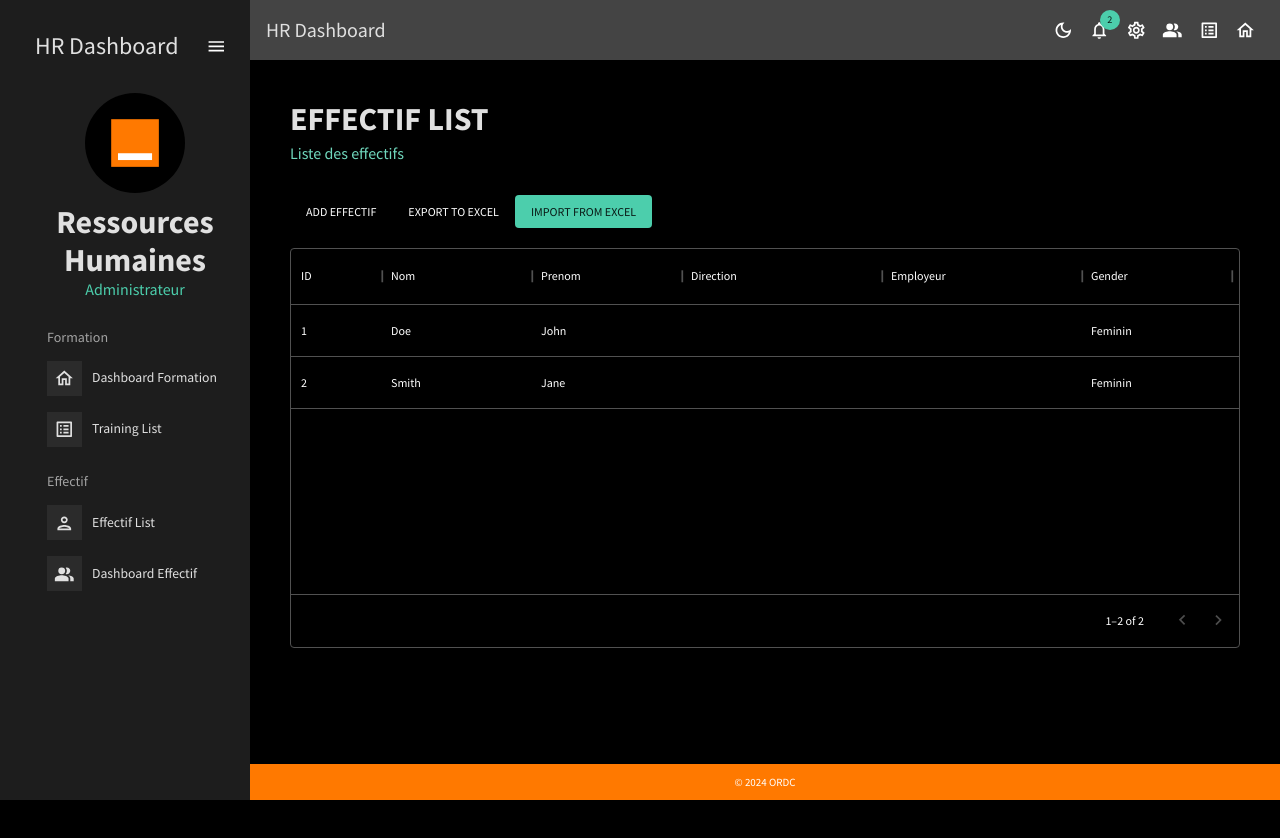
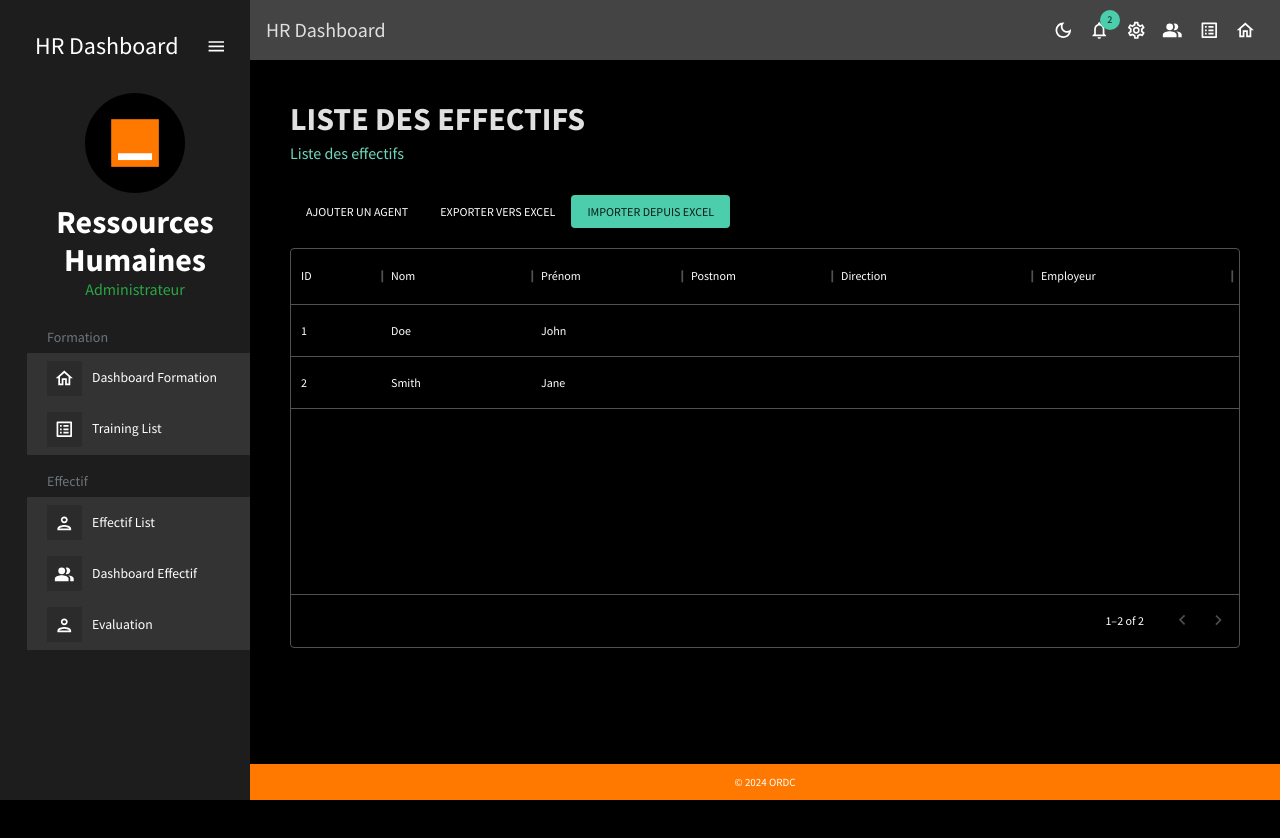
Before and after one commit to divineago/tempOrangeFront, a React (Create React App) app: page /effectiflist in a window 1280 px wide. Shown: the top 838 px of the page. Built offline with nearby package versions, Linux system fonts and the light colour scheme.

Commit message:
Ajouts des plugs

```diff
--- a/src/scenes/effectif/EffectifList.jsx
+++ b/src/scenes/effectif/EffectifList.jsx
@@ -1,7 +1,7 @@
-import React, { useState } from 'react';
+import React, { useState} from 'react';
 import { Box, Button, TextField, MenuItem, Snackbar, Alert, Dialog, DialogActions, DialogContent, DialogTitle } from '@mui/material';
 import Header from '../../components/Header';
-import { directions, employeurs, effectifList as initialEffectifList, genderOptions, contractOptions } from '../../data/mockData';
+import { directions, employeurs, effectifList as initialEffectifList, genderOptions, contractOptions, statusOptions, classificationOptions } from '../../data/mockData';
 import { DataGrid } from '@mui/x-data-grid';
 import * as XLSX from 'xlsx';
 
@@ -11,18 +11,37 @@ const EffectifList = () => {
     id: '',
     nom: '',
     prenom: '',
+    postnom: '',
     directionId: '',
     employeurId: '',
     gender: '',
     dateNaissance: '',
-    seniorite: '',
     contrat: '',
+    mat: '',
+    classification: '',
+    fonction: '',
+    city: '',
+    embauche: '',
+    email: '',
+    status: '',
+    endcontrat: '',
+    hiringplace: '',
+    hiringdate: '',
+    dureecontrat: '',
+    essai: '',
   });
   const [editMode, setEditMode] = useState(false);
   const [openSnackbar, setOpenSnackbar] = useState(false);
   const [snackbarMessage, setSnackbarMessage] = useState('');
   const [snackbarSeverity, setSnackbarSeverity] = useState('success');
   const [openDialog, setOpenDialog] = useState(false);
+
+  const calculateSeniority = (hireDate) => {
+    const startDate = new Date(hireDate);
+    const currentDate = new Date();
+    const seniority = currentDate.getFullYear() - startDate.getFullYear();
+    return seniority;
+  };
 
   const handleInputChange = (event) => {
     const { name, value } = event.target;
@@ -34,29 +53,54 @@ const EffectifList = () => {
 
   const handleFormSubmit = (event) => {
     event.preventDefault();
+    const seniority = calculateSeniority(formData.embauche);
+    const currentDate = new Date();
+    const birthDate = new Date(formData.dateNaissance);
+    const age = currentDate.getFullYear() - birthDate.getFullYear();
+
+    if (age < 18) {
+      setSnackbarMessage('L\'âge doit être d\'au moins 18 ans');
+      setSnackbarSeverity('error');
+      setOpenSnackbar(true);
+      return;
+    }
+
     if (editMode) {
       const updatedList = effectifList.map((effectif) =>
-        effectif.id === formData.id ? { ...formData } : effectif
+        effectif.id === formData.id ? { ...formData, seniority } : effectif
       );
       setEffectifList(updatedList);
     } else {
-      const newEffectif = { ...formData, id: effectifList.length + 1 };
+      const newEffectif = { ...formData, id: effectifList.length + 1, seniority };
       setEffectifList([...effectifList, newEffectif]);
     }
+
     setFormData({
       id: '',
       nom: '',
       prenom: '',
+      postnom: '',
       directionId: '',
       employeurId: '',
       gender: '',
       dateNaissance: '',
-      seniorite: '',
       contrat: '',
+      mat: '',
+      classification: '',
+      fonction: '',
+      city: '',
+      embauche: '',
+      email: '',
+      status: '',
+      endcontrat: '',
+      hiringplace: '',
+      hiringdate: '',
+      dureecontrat: '',
+      essai: '',
     });
     setEditMode(false);
     setOpenDialog(false);
-    setSnackbarMessage(editMode ? 'Effectif updated successfully' : 'Effectif added successfully');
+    setSnackbarMessage(editMode ? 'Effectif mis à jour avec succès' : 'Effectif ajouté avec succès');
     setSnackbarSeverity('success');
     setOpenSnackbar(true);
   };
@@ -68,10 +112,10 @@ const EffectifList = () => {
   };
 
   const handleDelete = (id) => {
-    if (window.confirm('Are you sure you want to delete this effectif?')) {
+    if (window.confirm('Êtes-vous sûr de vouloir supprimer cet effectif ?')) {
       const updatedList = effectifList.filter((effectif) => effectif.id !== id);
       setEffectifList(updatedList);
-      setSnackbarMessage('Effectif deleted successfully');
+      setSnackbarMessage('Effectif supprimé avec succès');
       setSnackbarSeverity('success');
       setOpenSnackbar(true);
     }
@@ -96,11 +140,11 @@ const EffectifList = () => {
           const worksheet = workbook.Sheets[sheetName];
           const json = XLSX.utils.sheet_to_json(worksheet);
           setEffectifList(json);
-          setSnackbarMessage('Data imported successfully');
+          setSnackbarMessage('Données importées avec succès');
           setSnackbarSeverity('success');
           setOpenSnackbar(true);
         } catch (error) {
-          setSnackbarMessage('Error importing data');
+          setSnackbarMessage('Erreur lors de l\'importation des données');
           setSnackbarSeverity('error');
           setOpenSnackbar(true);
         }
@@ -112,7 +156,8 @@ const EffectifList = () => {
   const columns = [
     { field: 'id', headerName: 'ID', width: 90 },
     { field: 'nom', headerName: 'Nom', width: 150 },
-    { field: 'prenom', headerName: 'Prenom', width: 150 },
+    { field: 'prenom', headerName: 'Prénom', width: 150 },
+    { field: 'postnom', headerName: 'Postnom', width: 150 },
     {
       field: 'directionId',
       headerName: 'Direction',
@@ -125,10 +170,27 @@ const EffectifList = () => {
       width: 200,
       valueGetter: (params) => employeurs.find((emp) => emp.value === params.row.employeurId)?.label,
     },
-    { field: 'gender', headerName: 'Gender', width: 150 },
+    { field: 'gender', headerName: 'Genre', width: 150 },
     { field: 'dateNaissance', headerName: 'Date de Naissance', width: 150 },
-    { field: 'seniorite', headerName: 'Seniorité (années)', width: 130 },
+    {
+      field: 'seniority',
+      headerName: 'Ancienneté (années)',
+      width: 130,
+      valueGetter: (params) => calculateSeniority(params.row.embauche)
+    },
     { field: 'contrat', headerName: 'Contrat', width: 150 },
+    { field: 'classification', headerName: 'Classification', width: 150 },
+    { field: 'status', headerName: 'Statut', width: 150 },
+    { field: 'hiringplace', headerName: 'Lieu d\'embauche', width: 150 },
+    {
+      field: 'hiringdate',
+      headerName: 'Date d\'embauche',
+      width: 150,
+      valueGetter: (params) => {
+        const date = new Date(params.row.hiringdate);
+        return date.toLocaleDateString('fr-FR');
+      }
+    },
     {
       field: 'actions',
       headerName: 'Actions',
@@ -136,10 +198,10 @@ const EffectifList = () => {
       renderCell: (params) => (
         <>
           <Button variant="outlined" color="primary" size="small" onClick={() => handleEdit(params.row)}>
-            Edit
+            Modifier
           </Button>
           <Button variant="outlined" color="error" size="small" onClick={() => handleDelete(params.row.id)}>
-            Delete
+            Supprimer
           </Button>
         </>
       ),
@@ -161,30 +223,42 @@ const EffectifList = () => {
       id: '',
       nom: '',
       prenom: '',
+      postnom: '',
       directionId: '',
       employeurId: '',
       gender: '',
       dateNaissance: '',
-      seniorite: '',
       contrat: '',
+      mat: '',
+      classification: '',
+      fonction: '',
+      city: '',
+      embauche: '',
+      email: '',
+      status: '',
+      endcontrat: '',
+      hiringplace: '',
+      hiringdate: '',
+      dureecontrat: '',
+      essai: '',
     });
   };
 
   return (
     <Box m="20px">
-      <Header title="EFFECTIF LIST" subtitle="Liste des effectifs" />
+      <Header title="LISTE DES EFFECTIFS" subtitle="Liste des effectifs" />
 
       <Box mb="20px">
         <Button variant="contained" color="primary" onClick={handleOpenDialog}>
-          Add Effectif
+          Ajouter un Agent
         </Button>
         <Button variant="contained" color="primary" onClick={handleExportExcel}>
-          Export to Excel
+          Exporter vers Excel
         </Button>
         <input type="file" accept=".xlsx, .xls" onChange={handleImportExcel} style={{ display: 'none' }} id="upload-excel-effectif" />
         <label htmlFor="upload-excel-effectif">
           <Button variant="contained" color="secondary" component="span">
-            Import from Excel
+            Importer depuis Excel
           </Button>
         </label>
       </Box>
@@ -194,48 +268,46 @@ const EffectifList = () => {
       </Box>
 
       <Dialog open={openDialog} onClose={handleCloseDialog} fullWidth maxWidth="md">
-        <DialogTitle>{editMode ? 'Edit Effectif' : 'Add Effectif'}</DialogTitle>
+        <DialogTitle>{editMode ? 'Modifier Effectif' : 'Ajouter Agent'}</DialogTitle>
         <DialogContent>
           <Box display="flex" flexDirection="column" gap="10px" mb="20px">
-            <TextField label="Nom" name="nom" value={formData.nom} onChange={handleInputChange} variant="outlined" required />
-            <TextField label="Prenom" name="prenom" value={formData.prenom} onChange={handleInputChange} variant="outlined" required />
+            <TextField label="Nom" name="nom" value={formData.nom} onChange={handleInputChange} required />
+            <TextField label="Prénom" name="prenom" value={formData.prenom} onChange={handleInputChange} required />
+            <TextField label="Postnom" name="postnom" value={formData.postnom} onChange={handleInputChange} required />
             <TextField
-              select
               label="Direction"
               name="directionId"
               value={formData.directionId}
               onChange={handleInputChange}
-              variant="outlined"
+              select
               required
             >
-              {directions.map((dir) => (
-                <MenuItem key={dir.value} value={dir.value}>
-                  {dir.label}
+              {directions.map((option) => (
+                <MenuItem key={option.value} value={option.value}>
+                  {option.label}
                 </MenuItem>
               ))}
             </TextField>
             <TextField
-              select
               label="Employeur"
               name="employeurId"
               value={formData.employeurId}
               onChange={handleInputChange}
-              variant="outlined"
+              select
               required
             >
-              {employeurs.map((emp) => (
-                <MenuItem key={emp.value} value={emp.value}>
-                  {emp.label}
+              {employeurs.map((option) => (
+                <MenuItem key={option.value} value={option.value}>
+                  {option.label}
                 </MenuItem>
               ))}
             </TextField>
             <TextField
-              select
-              label="Gender"
+              label="Genre"
               name="gender"
               value={formData.gender}
               onChange={handleInputChange}
-              variant="outlined"
+              select
               required
             >
               {genderOptions.map((option) => (
@@ -244,15 +316,21 @@ const EffectifList = () => {
                 </MenuItem>
               ))}
             </TextField>
-            <TextField label="Date de Naissance" name="dateNaissance" type="date" value={formData.dateNaissance} onChange={handleInputChange} variant="outlined" required InputLabelProps={{ shrink: true }} />
-            <TextField label="Seniorité (années)" name="seniorite" value={formData.seniorite} onChange={handleInputChange} variant="outlined" required />
             <TextField
-           select
+              label="Date de Naissance"
+              name="dateNaissance"
+              value={formData.dateNaissance}
+              onChange={handleInputChange}
+              type="date"
+              InputLabelProps={{ shrink: true }}
+              required
+            />
+            <TextField
               label="Contrat"
               name="contrat"
               value={formData.contrat}
               onChange={handleInputChange}
-           variant="outlined"
+              select
               required
             >
               {contractOptions.map((option) => (
@@ -261,17 +339,84 @@ const EffectifList = () => {
                 </MenuItem>
               ))}
             </TextField>
+            <TextField label="Matricule" name="mat" value={formData.mat} onChange={handleInputChange} required />
+            <TextField
+              label="Classification"
+              name="classification"
+              value={formData.classification}
+              onChange={handleInputChange}
+              select
+              required
+            >
+              {classificationOptions.map((option) => (
+                <MenuItem key={option.value} value={option.value}>
+                  {option.label}
+                </MenuItem>
+              ))}
+            </TextField>
+            <TextField label="Fonction" name="fonction" value={formData.fonction} onChange={handleInputChange} required />
+            <TextField label="Lieu d'embauche" name="hiringplace" value={formData.hiringplace} onChange={handleInputChange} required />
+            <TextField
+              label="Date d'Embauche"
+              name="embauche"
+              value={formData.embauche}
+              onChange={handleInputChange}
+              type="date"
+              InputLabelProps={{ shrink: true }}
+              required
+            />
+            <TextField label="Email" name="email" value={formData.email} onChange={handleInputChange} type="email" required />
+            <TextField
+              label="Statut"
+              name="status"
+              value={formData.status}
+              onChange={handleInputChange}
+              select
+              required
+            >
+              {statusOptions.map((option) => (
+                <MenuItem key={option.value} value={option.value}>
+                  {option.label}
+                </MenuItem>
+              ))}
+            </TextField>
+            <TextField
+              label="Date de fin de contrat"
+              name="endcontrat"
+              value={formData.endcontrat}
+              onChange={handleInputChange}
+              type="date"
+              InputLabelProps={{ shrink: true }}
+              required
+            />
+            <TextField
+              label="Durée du contrat (mois)"
+              name="dureecontrat"
+              value={formData.dureecontrat}
+              onChange={handleInputChange}
+              type="number"
+              required
+            />
+            <TextField
+              label="Période d'essai (mois)"
+              name="essai"
+              value={formData.essai}
+              onChange={handleInputChange}
+              type="number"
+              required
+            />
           </Box>
         </DialogContent>
         <DialogActions>
-<Button onClick={handleCloseDialog} color="secondary">
-Cancel
+          <Button onClick={handleCloseDialog} color="primary">
+            Annuler
           </Button>
-<Button onClick={handleFormSubmit} color="primary" variant="contained">
-{editMode ? 'Update' : 'Add'}
+          <Button onClick={handleFormSubmit} color="primary">
+            {editMode ? 'Mettre à jour' : 'Ajouter'}
           </Button>
         </DialogActions>
       </Dialog>
+
       <Snackbar open={openSnackbar} autoHideDuration={6000} onClose={handleCloseSnackbar}>
         <Alert onClose={handleCloseSnackbar} severity={snackbarSeverity}>
           {snackbarMessage}
--- a/src/scenes/global/Sidebar.jsx
+++ b/src/scenes/global/Sidebar.jsx
@@ -1,10 +1,8 @@
-// src/scenes/global/Sidebar.js
-import { useState } from "react";
+import React, { useState } from "react";
 import { ProSidebar, Menu, MenuItem } from "react-pro-sidebar";
-import { Box, IconButton, Typography, useTheme } from "@mui/material";
+import { Box, IconButton, Typography } from "@mui/material";
 import { Link } from "react-router-dom";
 import "react-pro-sidebar/dist/css/styles.css";
-import { tokens } from "../../theme";
 import HomeOutlinedIcon from "@mui/icons-material/HomeOutlined";
 import PersonOutlinedIcon from "@mui/icons-material/PersonOutlined";
 import MenuOutlinedIcon from "@mui/icons-material/MenuOutlined";
@@ -12,15 +10,13 @@ import ListAltIcon from "@mui/icons-material/ListAlt";
 import PeopleAltIcon from "@mui/icons-material/PeopleAlt";
 
 const Item = ({ title, to, icon, selected, setSelected }) => {
-  const theme = useTheme();
-  const colors = tokens(theme.palette.mode);
   return (
     <MenuItem
       active={selected === title}
       className="menu-item-hover"
-      style={{ color: colors.grey[100] }}
       onClick={() => setSelected(title)}
       icon={icon}
+      style={{ color: "#fff", background: "#333" }} // Fixed style
     >
       <Typography>{title}</Typography>
       <Link to={to} />
@@ -29,8 +25,6 @@ const Item = ({ title, to, icon, selected, setSelected }) => {
 };
 
 const Sidebar = () => {
-  const theme = useTheme();
-  const colors = tokens(theme.palette.mode);
   const [isCollapsed, setIsCollapsed] = useState(false);
   const [selected, setSelected] = useState("Dashboard");
 
@@ -48,7 +42,7 @@ const Sidebar = () => {
             icon={isCollapsed ? <MenuOutlinedIcon /> : undefined}
             style={{
               margin: "10px 0 20px 0",
-              color: colors.primary[500],
+              color: "#007BFF", // Fixed color
             }}
           >
             {!isCollapsed && (
@@ -58,7 +52,7 @@ const Sidebar = () => {
                 alignItems="center"
                 ml="15px"
               >
-                <Typography variant="h3" color={colors.grey[100]}>
+                <Typography variant="h3" color="#fff">
                   HR Dashboard
                 </Typography>
                 <IconButton onClick={toggleSidebar}>
@@ -82,13 +76,13 @@ const Sidebar = () => {
               <Box textAlign="center">
                 <Typography
                   variant="h2"
-                  color={colors.grey[100]}
+                  color="#fff"
                   fontWeight="bold"
                   sx={{ m: "10px 0 0 0" }}
                 >
                   Ressources Humaines
                 </Typography>
-                <Typography variant="h5" color={colors.greenAccent[500]}>
+                <Typography variant="h5" color="#28A745">
                   Administrateur
                 </Typography>
               </Box>
@@ -98,7 +92,7 @@ const Sidebar = () => {
           <Box paddingLeft={isCollapsed ? undefined : "10%"}>
             <Typography
               variant="h6"
-              color={colors.grey[300]}
+              color="#6C757D"
               sx={{ m: "15px 0 5px 20px" }}
             >
               Formation
@@ -119,7 +113,7 @@ const Sidebar = () => {
             />
             <Typography
               variant="h6"
-              color={colors.grey[300]}
+              color="#6C757D"
               sx={{ m: "15px 0 5px 20px" }}
             >
               Effectif
@@ -138,6 +132,13 @@ const Sidebar = () => {
               selected={selected}
               setSelected={setSelected}
             />
+            <Item
+              title="Evaluation"
+              to="/evaluation"
+              icon={<PersonOutlinedIcon />}
+              selected={selected}
+              setSelected={setSelected}
+            />
           </Box>
         </Menu>
       </ProSidebar>
```
Also changed, not shown: src/data/mockData.js (+13 -0 lines). Lines whose indentation alone changed are shown as unchanged.
